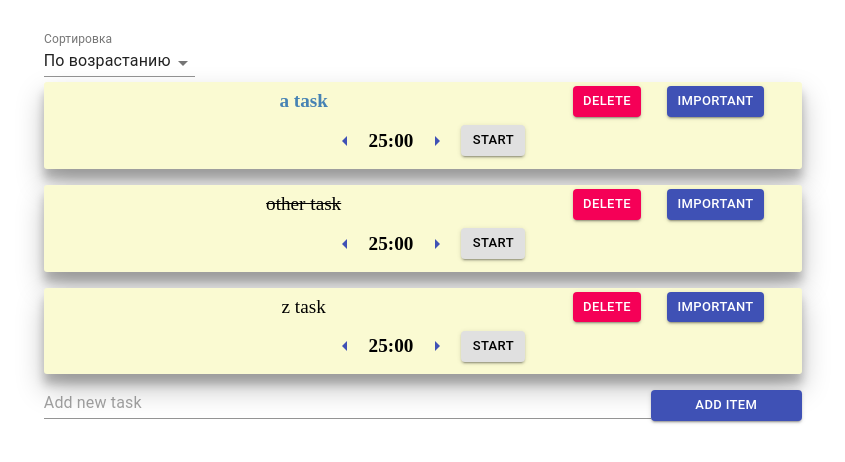
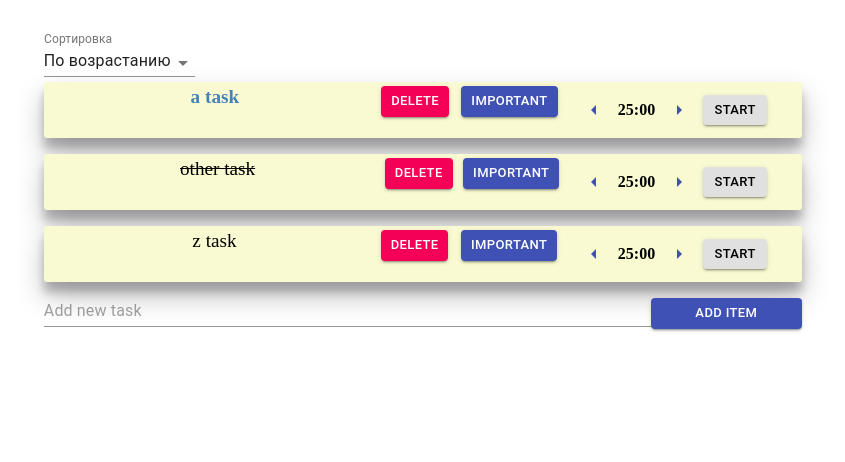
Before and after one commit to IvanMurakhovskii/react-tutorial, a React app: page / in a window 1280 px wide. Shown: the top 462 px of the page, without its empty margins (217-1062 px from the left). Built offline with nearby package versions, Linux system fonts and the light colour scheme.

Commit message:
refactor: added row component

```diff
--- /dev/null
+++ b/src/components/row/index.ts
@@ -0,0 +1,3 @@
+import Row from './row'
+
+export default Row;
--- /dev/null
+++ b/src/components/row/row.tsx
@@ -0,0 +1,40 @@
+import styled from '@emotion/styled';
+import React, { FC } from 'react';
+
+interface RowProps {
+    left: React.ReactNode,
+    leftFlexBasic: number,
+    right: React.ReactNode,
+    rightFlexBasic: number
+}
+
+const Container = styled.div`
+    display: flex;
+    flex-wrap: row;
+    margin:auto
+`;
+
+const LeftCol = styled.div<RowProps>`
+    flex: 0 1 ${(props) => `${props.leftFlexBasic}%`}
+`;
+
+const RightCol = styled.div<RowProps>`
+    flex: 0 1 ${(props) => `${props.rightFlexBasic}%`};
+`;
+
+const Row: FC<RowProps> = (props: RowProps) => {
+
+    const { left, right } = { ...props }
+    return (
+        <Container>
+            <LeftCol {...props}>
+                {left}
+            </LeftCol>
+            <RightCol {...props}>
+                {right}
+            </RightCol>
+        </Container>
+    );
+}
+
+export default Row;
--- a/src/components/todo-list-item/todo-list-item.tsx
+++ b/src/components/todo-list-item/todo-list-item.tsx
@@ -17,16 +17,15 @@ const LabelStyle = styled.div<TodoListItemProps>`
     text-decoration: ${(props) => props.done && 'line-through'};
     font-weight: ${(props) => props.important && 'bold'};
     color: ${(props) => props.important && 'steelblue'};
-    flex: 60%;
+    flex: 4 1 auto;
     text-align: center;
-    margin: auto;
     cursor: pointer;
     user-select: none;
 `;
 
 const Container = styled.div`
     display: flex;
-    flex-wrap: wrap;
+    flex-wrap: row;
     font-size: 1.2rem;
 `;
 
@@ -35,16 +34,10 @@ const ButtonContainer = styled.div`
     display: flex;
     margin: auto;
     justify-content: space-evenly;
-    flex: 25%;
+    flex: 1 1 25%;
     button {
         margin-right: 5px;
     }
-`;
-
-const TimerContainer = styled.div`
-    display: flex;
-    justify-content: center;
-    flex: 100%;
 `;
 
 class TodoListItem extends Component<TodoListItemProps, {}> {
@@ -85,9 +78,6 @@ class TodoListItem extends Component<TodoListItemProps, {}> {
                     </Button>
 
                 </ButtonContainer>
-                <TimerContainer>
-                    <TodoTimer seconds={25 * 60} />
-                </TimerContainer>
             </Container>
         );
     }
--- a/src/components/todo-list/todo-list.tsx
+++ b/src/components/todo-list/todo-list.tsx
@@ -6,6 +6,8 @@ import { TodoOrderUtil } from '@/utils';
 
 import OrderEnum from '@/emums/order-enum';
 import styled from '@emotion/styled';
+import Row from '../row';
+import TodoTimer from '../todo-timer';
 
 const TodoListItemContainer = styled.div`
     padding: .25rem .75rem;
@@ -45,11 +47,15 @@ const TodoList: FC<TodoListProps> = (props: TodoListProps) => {
     return (
       <div key={id} >
         <TodoListItemContainer >
-          <TodoListItem  {...itemProps}
-            onDeleted={() => onDeleted(id)}
-            onToggleImportant={() => onToggleImportant(id)}
-            onToggleDone={() => onToggleDone(id)}
-          />
+          <Row
+            left={<TodoListItem  {...itemProps}
+              onDeleted={() => onDeleted(id)}
+              onToggleImportant={() => onToggleImportant(id)}
+              onToggleDone={() => onToggleDone(id)}
+            />}
+            leftFlexBasic={70}
+            right={<TodoTimer seconds={25 * 60} />}
+            rightFlexBasic={20} />
         </TodoListItemContainer>
       </div>
     );
```
